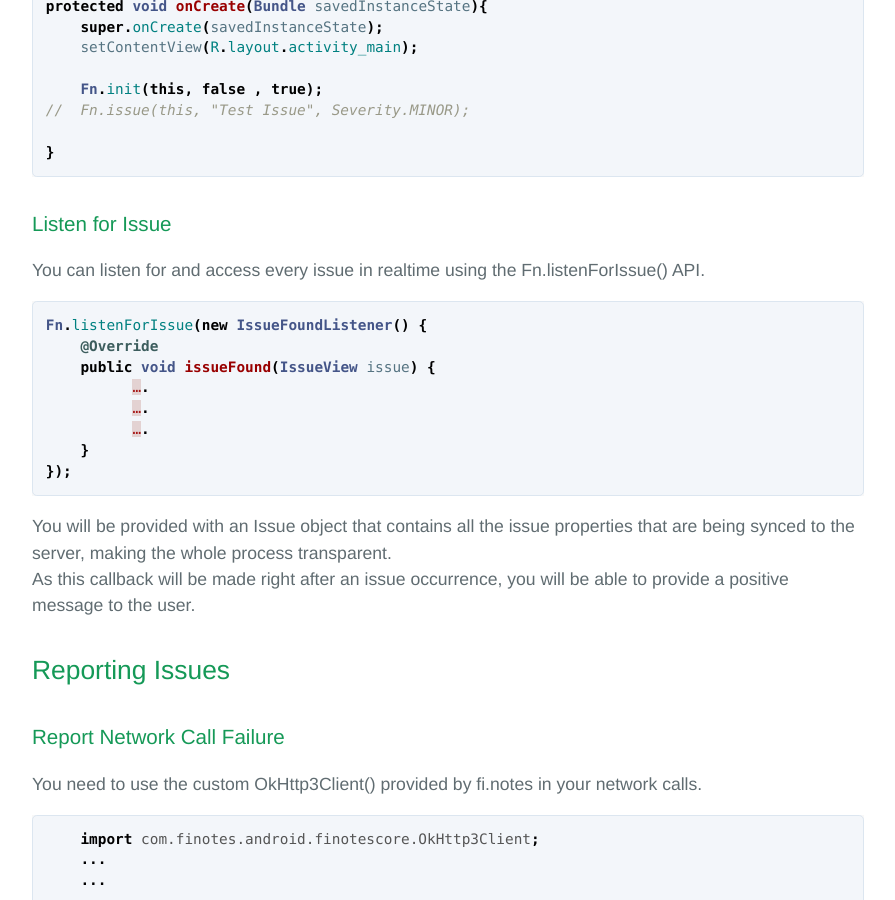
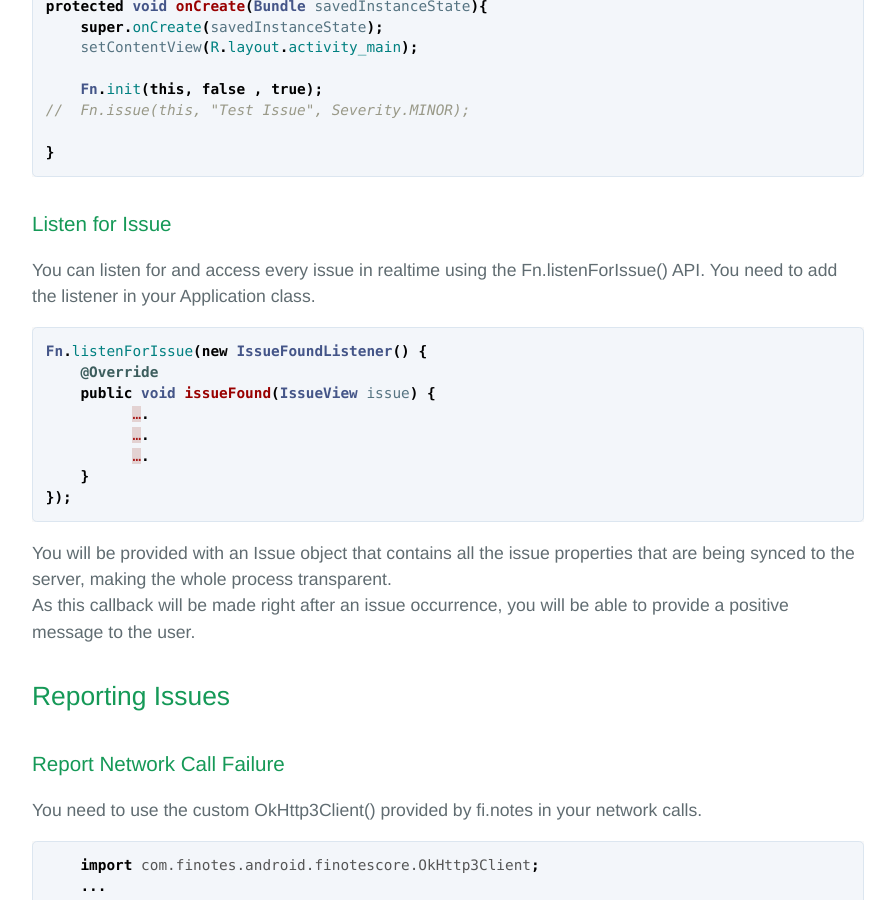
Before and after one commit to finotes/finotes.github.io, a Jekyll site: the page built from _posts/2018-01-19-android-java-docs.md, in a window 1280 px wide and 900 px high, scrolled down 3353 px. Shown: the whole window, without its empty margins (192-1087 px from the left). Built offline with Jekyll 4.4.1, drawn with Linux system fonts in a browser that asks for light colours; some web fonts are replaced.

Commit message:
Update 2018-01-19-android-java-docs.md

````diff
--- a/_posts/2018-01-19-android-java-docs.md
+++ b/_posts/2018-01-19-android-java-docs.md
@@ -137,6 +137,7 @@ protected void onCreate(Bundle savedInstanceState){
 
 ### Listen for Issue
 You can listen for and access every issue in realtime using the Fn.listenForIssue() API.
+You need to add the listener in your Application class.
 ```java
 Fn.listenForIssue(new IssueFoundListener() {
     @Override
````
